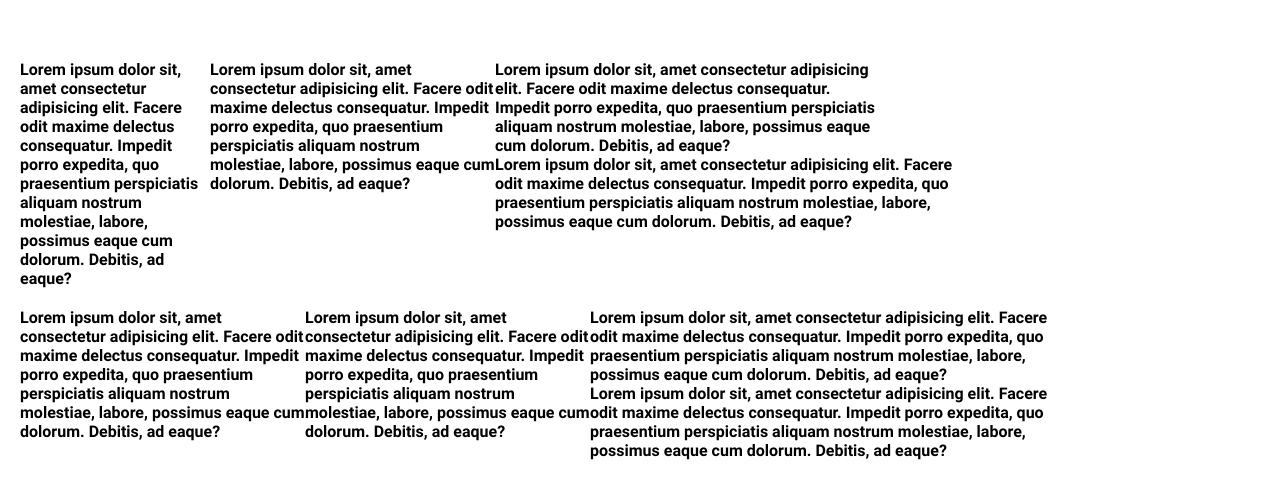
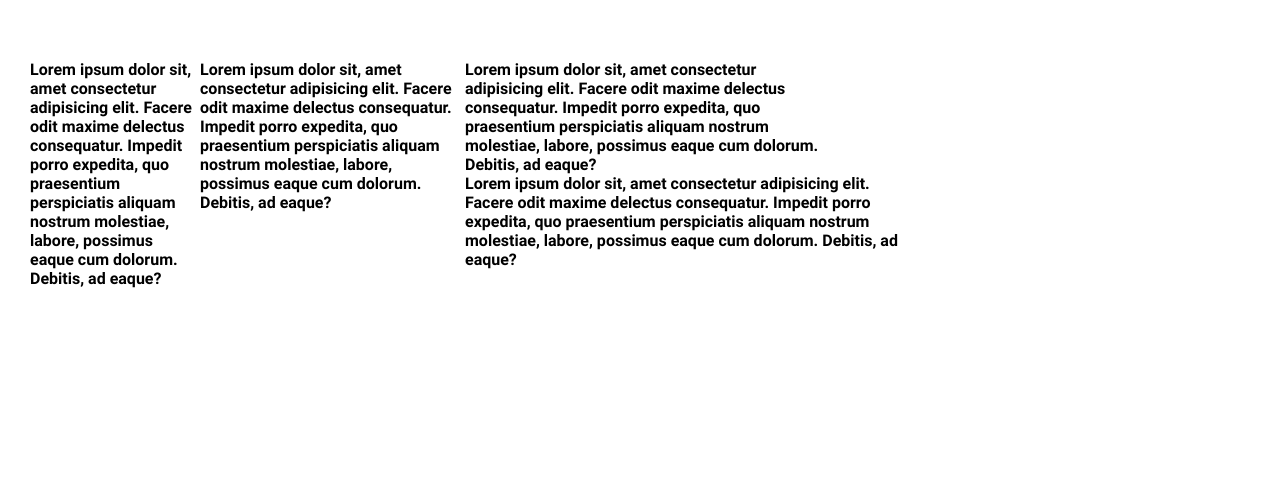
Before and after one commit to sauliusss/cristino, a website: page index.html in a window 1280 px wide. Drawn offline with Linux system fonts and the light colour scheme.

Commit message:
initial 12 column grid

```diff
--- a/css/base/layout.css
+++ b/css/base/layout.css
@@ -1,16 +1,31 @@
 :root {
-  --col-1: calc(100% / 12);
-  --col-2: calc(var(--col-1) * 2);
-  --col-3: calc(var(--col-1) * 3);
-  --col-4: calc(var(--col-1) * 4);
-  --col-5: calc(var(--col-1) * 5);
-  --col-6: calc(var(--col-1) * 6);
-  --col-7: calc(var(--col-1) * 7);
-  --col-8: calc(var(--col-1) * 8);
-  --col-9: calc(var(--col-1) * 9);
-  --col-10: calc(var(--col-1) * 10);
-  --col-11: calc(var(--col-1) * 11);
-  --col-12: calc(var(--col-1) * 12);
+  --half-gap: 10px;
+  --gap: calc(var(--half-gap) * 2);
+  --col-1: calc(100% / 12 - var(--gap));
+  --col-gap: calc(var(--col-1) + var(--gap));
+  --col-2: calc(var(--col-1) + var(--col-gap));
+  --col-3: calc(var(--col-2) + var(--col-gap));
+  --col-4: calc(var(--col-3) + var(--col-gap));
+  --col-5: calc(var(--col-4) + var(--col-gap));
+  --col-6: calc(var(--col-5) + var(--col-gap));
+  --col-7: calc(var(--col-6) + var(--col-gap));
+  --col-8: calc(var(--col-7) + var(--col-gap));
+  --col-9: calc(var(--col-8) + var(--col-gap));
+  --col-10: calc(var(--col-9) + var(--col-gap));
+  --col-11: calc(var(--col-10) + var(--col-gap));
+  --col-12: calc(var(--col-11) + var(--col-gap));
+  --ml-0: var(--half-gap);
+  --ml-1: calc(var(--ml-0) + var(--col-gap));
+  --ml-2: calc(var(--ml-1) + var(--col-gap));
+  --ml-3: calc(var(--ml-2) + var(--col-gap));
+  --ml-4: calc(var(--ml-3) + var(--col-gap));
+  --ml-5: calc(var(--ml-4) + var(--col-gap));
+  --ml-6: calc(var(--ml-5) + var(--col-gap));
+  --ml-7: calc(var(--ml-6) + var(--col-gap));
+  --ml-8: calc(var(--ml-7) + var(--col-gap));
+  --ml-9: calc(var(--ml-8) + var(--col-gap));
+  --ml-10: calc(var(--ml-9) + var(--col-gap));
+  --ml-11: calc(var(--ml-10) + var(--col-gap));
 }
 
 .container {
@@ -19,6 +34,7 @@
   gap: 20px;
   width: 100%;
   padding: 60px 20px;
+  margin: 0 var(--half-gap);
 }
 
 .container > .row {
@@ -75,6 +91,43 @@
   width: var(--col-12);
 }
 
+.container > .row > .m-l-0 {
+  margin-left: var(--ml-0);
+}
+.container > .row > .m-l-1 {
+  margin-left: var(--ml-1);
+}
+.container > .row > .m-l-2 {
+  margin-left: var(--ml-2);
+}
+.container > .row > .m-l-3 {
+  margin-left: var(--ml-3);
+}
+.container > .row > .m-l-4 {
+  margin-left: var(--ml-4);
+}
+.container > .row > .m-l-5 {
+  margin-left: var(--ml-5);
+}
+.container > .row > .m-l-6 {
+  margin-left: var(--ml-6);
+}
+.container > .row > .m-l-7 {
+  margin-left: var(--ml-7);
+}
+.container > .row > .m-l-8 {
+  margin-left: var(--ml-8);
+}
+.container > .row > .m-l-9 {
+  margin-left: var(--ml-9);
+}
+.container > .row > .m-l-10 {
+  margin-left: var(--ml-10);
+}
+.container > .row > .m-l-11 {
+  margin-left: var(--ml-11);
+}
+
 @media (min-width: 576px) {
   .container > .row {
     width: 540px;
--- a/index.html
+++ b/index.html
@@ -17,12 +17,6 @@
         <div class="col-4">Lorem ipsum dolor sit, amet consectetur adipisicing elit. Facere odit maxime delectus consequatur. Impedit porro expedita, quo praesentium perspiciatis aliquam nostrum molestiae, labore, possimus eaque cum dolorum. Debitis, ad eaque?</div>
         <div class="col-5">Lorem ipsum dolor sit, amet consectetur adipisicing elit. Facere odit maxime delectus consequatur. Impedit porro expedita, quo praesentium perspiciatis aliquam nostrum molestiae, labore, possimus eaque cum dolorum. Debitis, ad eaque?</div>
       </div>
-      <div class="row">
-        <div class="col-3">Lorem ipsum dolor sit, amet consectetur adipisicing elit. Facere odit maxime delectus consequatur. Impedit porro expedita, quo praesentium perspiciatis aliquam nostrum molestiae, labore, possimus eaque cum dolorum. Debitis, ad eaque?</div>
-        <div class="col-3">Lorem ipsum dolor sit, amet consectetur adipisicing elit. Facere odit maxime delectus consequatur. Impedit porro expedita, quo praesentium perspiciatis aliquam nostrum molestiae, labore, possimus eaque cum dolorum. Debitis, ad eaque?</div>
-        <div class="col-5">Lorem ipsum dolor sit, amet consectetur adipisicing elit. Facere odit maxime delectus consequatur. Impedit porro expedita, quo praesentium perspiciatis aliquam nostrum molestiae, labore, possimus eaque cum dolorum. Debitis, ad eaque?</div>
-        <div class="col-5">Lorem ipsum dolor sit, amet consectetur adipisicing elit. Facere odit maxime delectus consequatur. Impedit porro expedita, quo praesentium perspiciatis aliquam nostrum molestiae, labore, possimus eaque cum dolorum. Debitis, ad eaque?</div>
-      </div>
     </div>
   </body>
 </html>
```
